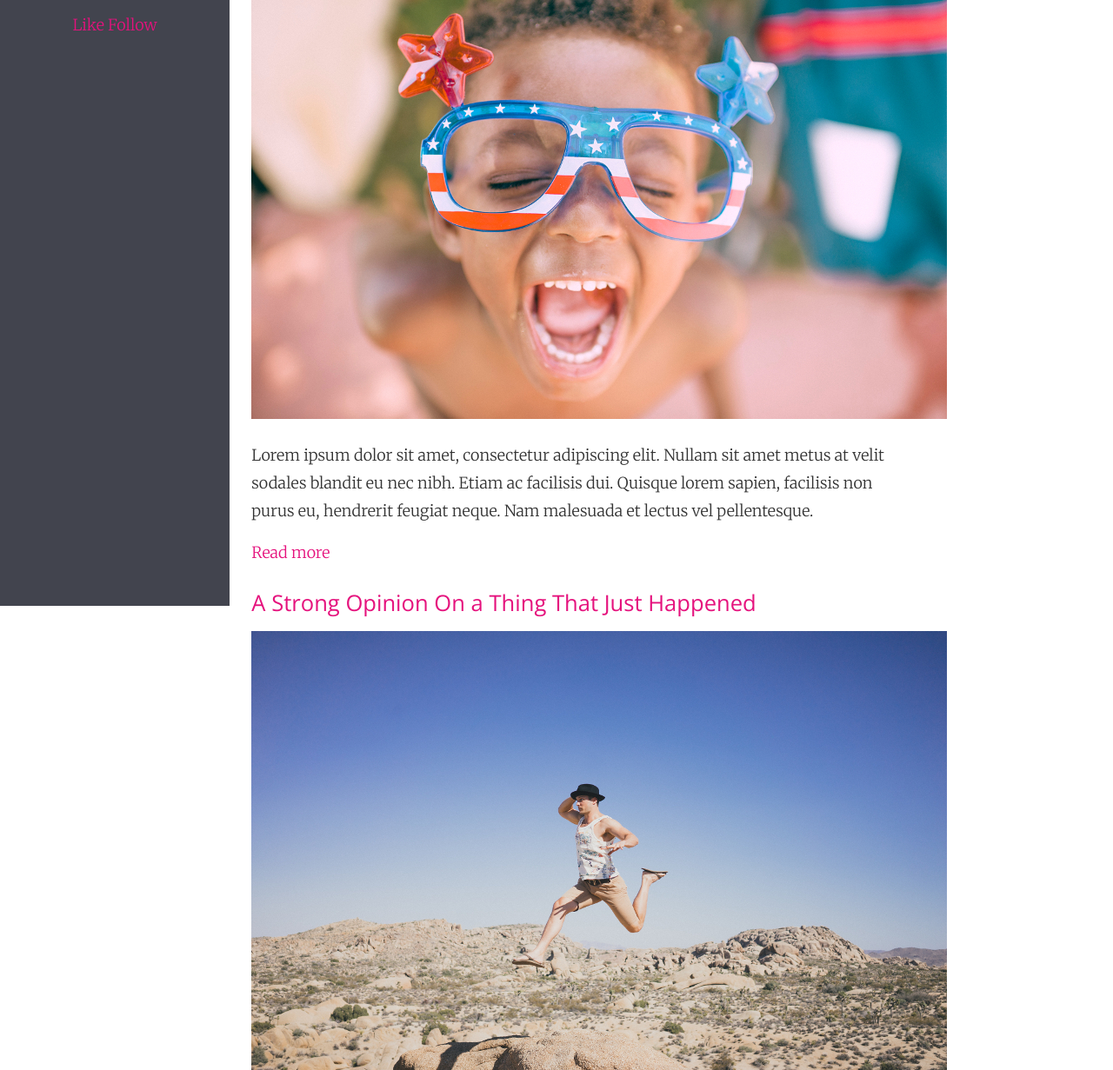
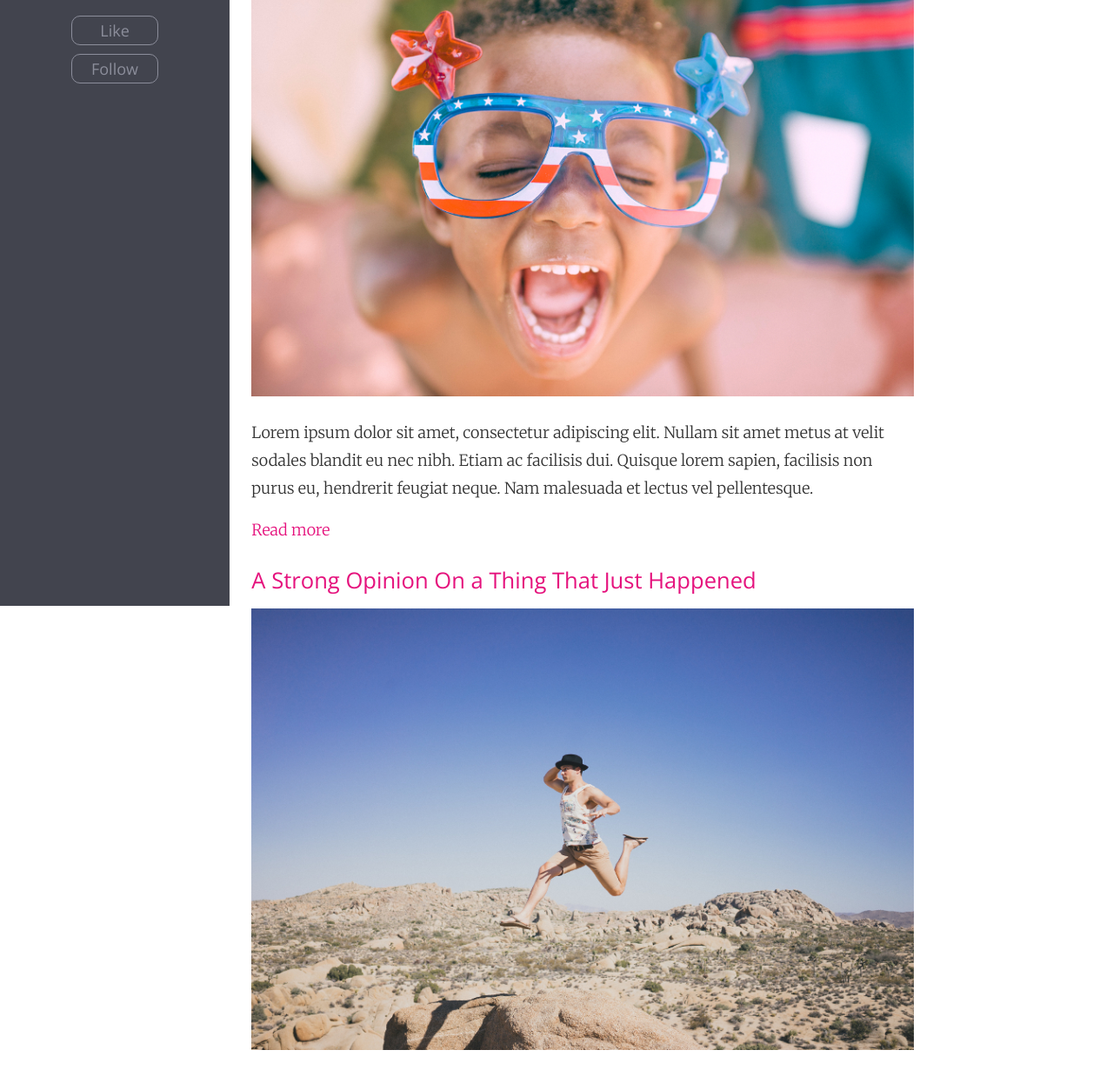
Before and after one commit to evamedve/test_responsive_design, a plain HTML site: page index.html in a window 1280 px wide. Shown: the part 103-1334 px from the top of the page at 87% size. Drawn offline with nearby package versions, Linux system fonts and the light colour scheme.

Commit message:
html meta

```diff
--- a/index.html
+++ b/index.html
@@ -2,7 +2,7 @@
 <html lang="en">
 <head>
   <meta charset="utf-8">
-  <meta name="viewport" content="width=device-width">
+	<meta name="viewport" content="width=device-width, initial-scale=1">
   <title>CodeBerry Light</title>
    <link rel="stylesheet" type="text/css" href="main.css">
 
@@ -19,29 +19,29 @@
  <header class="main-header">
    <h1>CodeBerry Light</h1>
    <p>A Simple Blog Theme</p>
-    <a href="#">Like</a>
-    <a href="#">Follow</a>
+    <a href="#" class="button">Like</a>
+    <a href="#" class="button">Follow</a>
  </header>
   <main class="primary-content">
   <article class="post">
 		<h2>A Cool Article About Something Edgy</h2>
-		<img src="assets/happy%20kid.jpg" alt="happy kid">
+		<img src="assets/happy%20kid.jpg" alt="happy kid" class="picture">
 		<p>Lorem ipsum dolor sit amet, consectetur adipiscing elit. Nullam sit amet metus at velit sodales blandit eu nec nibh. Etiam ac facilisis dui. Quisque lorem sapien, facilisis non purus eu, hendrerit feugiat neque. Nam malesuada et lectus vel pellentesque.</p>
 		<a href="#">Read more</a>
 	</article>
 	<article class="post">
 		<h2>A Strong Opinion On a Thing That Just Happened</h2>
-		<img src="assets/man%20jump.jpg" alt="man jump">
+		<img src="assets/man%20jump.jpg" alt="man jump" class="picture">
 		<p>Lorem ipsum dolor sit amet, consectetur adipiscing elit. Nullam sit amet metus at velit sodales blandit eu nec nibh. Etiam ac facilisis dui. Quisque lorem sapien, facilisis non purus eu, hendrerit feugiat neque. Nam malesuada et lectus vel pellentesque.</p>
 		<a href="#">Read more</a>
 	</article>
 	<article class="post">
 		<h2>A Listicle For You and Your Boyfriend</h2>
-		<img src="assets/girls%20laughing.jpg" alt="girls laughing">
+		<img src="assets/girls%20laughing.jpg" alt="girls laughing" class="picture">
 		<p>Lorem ipsum dolor sit amet, consectetur adipiscing elit. Nullam sit amet metus at velit sodales blandit eu nec nibh. Etiam ac facilisis dui. Quisque lorem sapien, facilisis non purus eu, hendrerit feugiat neque. Nam malesuada et lectus vel pellentesque.</p>
 		<a href="#">Read more</a>
       </article>
-	<a href="#">Load more stories...</a>
+	<a href="#" class="load">Load more stories...</a>
   </main>
 </body>
 </html>
```
